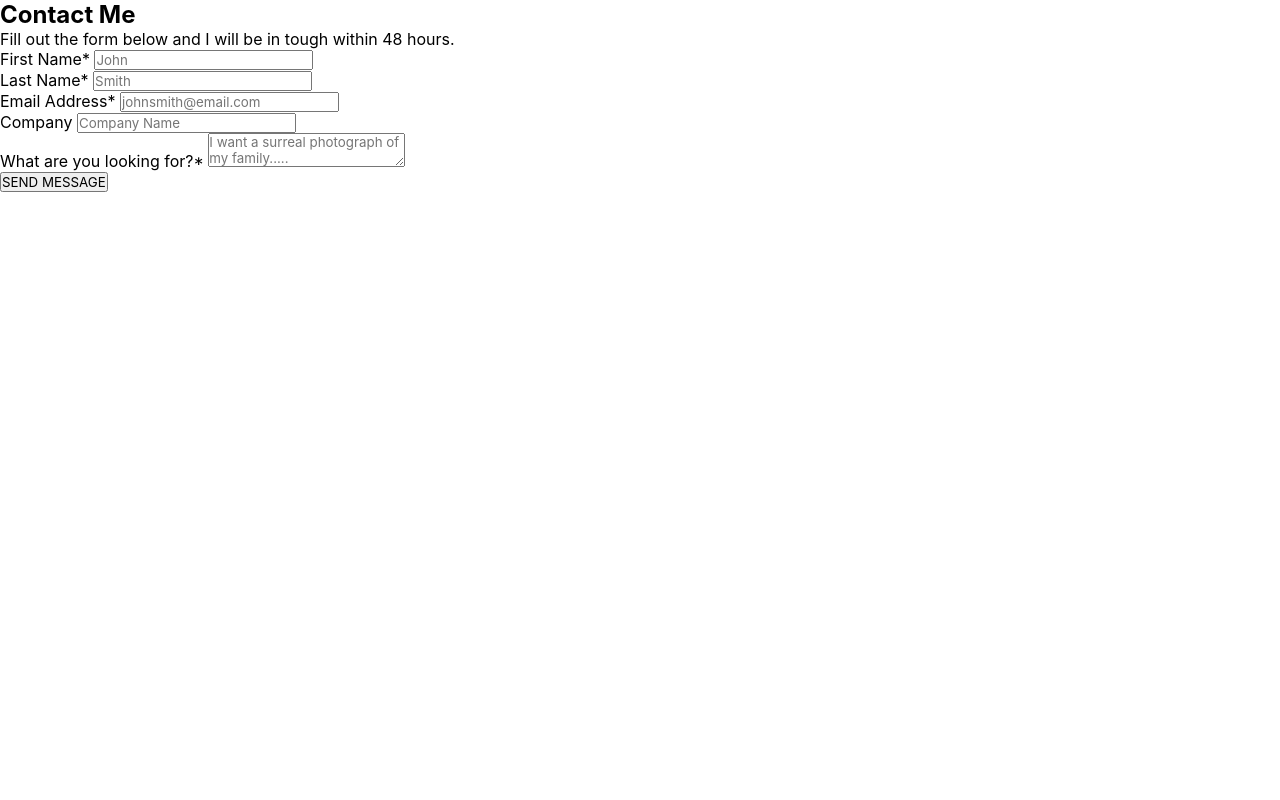
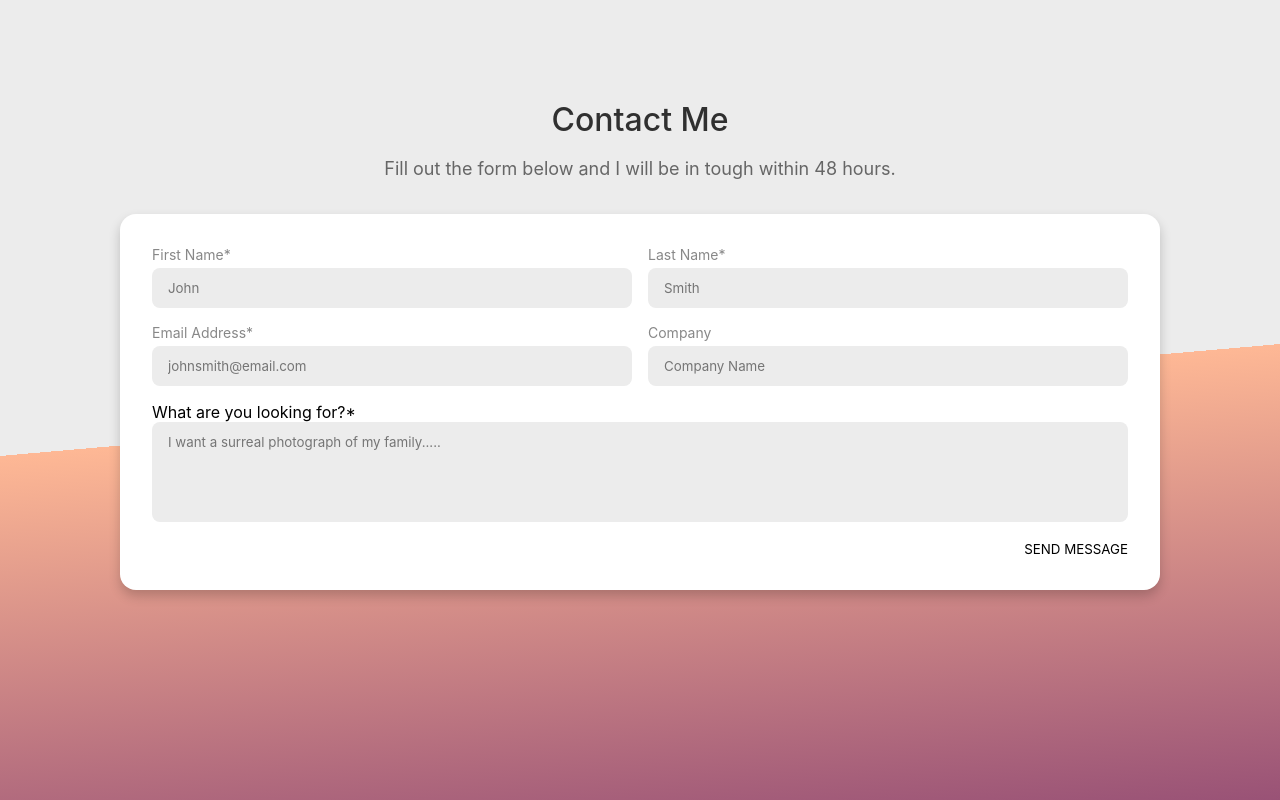
Before and after one commit to laba0031/mtm6201-midterm, a plain HTML site: page contact.html in a window 1280 px wide. Drawn offline with Linux system fonts and the light colour scheme.

Commit message:
adds style to contact page

```diff
--- a/contact.html
+++ b/contact.html
@@ -10,10 +10,10 @@
 
 <body>
     <main>
-        <section class="contact">
-            <div class="container">
-                <h1>Contact Me</h1>
-                <p>Fill out the form below and I will be in tough within 48 hours.</p>
+        <section class="section-contact">
+            <div class="containercontact">
+                <h1 class="contacth">Contact Me</h1>
+                <p class="contactp">Fill out the form below and I will be in tough within 48 hours.</p>
                 <form>
                     <div class="formgroup">
                         <label for="firstname">First Name*</label>
@@ -62,9 +62,6 @@
                         <input type="submit" value="SEND MESSAGE">
                     </div>
                 </form>
-
-
-
             </div>
         </section>
     </main>
--- a/styles.css
+++ b/styles.css
@@ -108,6 +108,8 @@
         }
     }
 
+    /*mobile main content in index*/
+
     @media only screen and (max-width: 560px){
         .homeinfo{
             margin-left: 5%;
@@ -157,6 +159,7 @@
             left: 100%;
             top: 17%;
         }
+/*creating image animation*/
 
         .images img{
             transform: translateX(-25%);
@@ -229,7 +232,7 @@
             bottom: 250px;
 
         }
-
+    /*creating image animation*/
         .images img{
             transform: translateX(-50%);
             transition: bottom 1s, left 1s;
@@ -244,3 +247,99 @@
             bottom: 290px;
         }
     }
+
+
+ /*starting contact page*/
+    .section-contact{
+        min-height: 100vh;
+        padding-top: 100px;
+        padding-bottom: 100px;
+        background-image: linear-gradient(175deg, #ECECEC 50%, #FEB895 50%, #995276);
+    }
+    .containercontact{
+        max-width: 1280px;
+        margin:0 auto;
+        padding-left: 32px;
+        padding-right:32px;
+    }
+    /*padding for desktop*/
+
+    @media only screen and (min-width: 1024px){
+        .containercontact{
+            padding-left: 120px;
+            padding-right: 120px;
+        }
+    }
+
+   .contacth{
+        color: #303030;
+        font-size: 32px;
+        font-weight: 500;
+        text-align: center;
+        margin-bottom: 16px;
+    }
+
+    .contactp{
+        color: #666666;
+        font-size: 18px;
+        line-height: 1.5;
+        margin-bottom: 32px;
+        text-align: center;
+
+    }
+
+    form{
+        display: grid;
+        grid-template-columns: 1fr;
+        grid-gap: 16px;
+        background-color: #ffffff;
+        padding: 32px;
+        border-radius: 16px;
+        box-shadow: 0px 6px 12px rgba(0, 0, 0, 0.2);
+    }
+
+    @media only screen and (min-width: 1024px){
+      form{
+        grid-template-columns: repeat(2, 1fr);
+      }
+    }
+
+    .formgroup label{
+           display: block;
+           margin-bottom: 5px;
+           color: #888;
+           font-size:14px;
+    }
+
+    .form-element{
+        appearance: none;
+        outline: none;
+        border: none;
+        display: block;
+        width: 100%;
+        border-radius: 8px;
+        padding: 12px 16px;
+        background-color: #ECECEC;
+    }
+    textarea{
+        resize: none;
+        min-height: 100px;
+    }
+
+    .formgroupfull{
+        grid-column: 1/-1;
+    }
+
+    .submitgroup{
+        grid-column: 1/-1;
+        text-align: right;
+
+    }
+
+    input[type="submit"]{
+        appearance: none;
+        border: none;
+        outline: none;
+        background:none;
+
+    }
```
